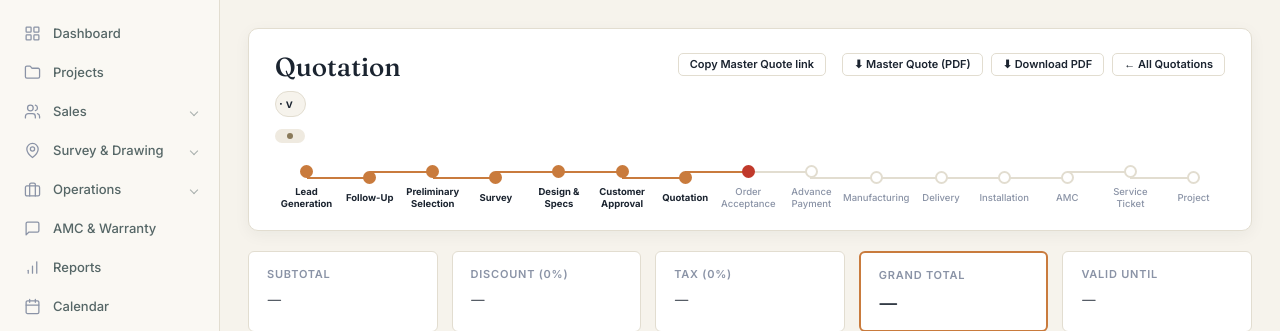
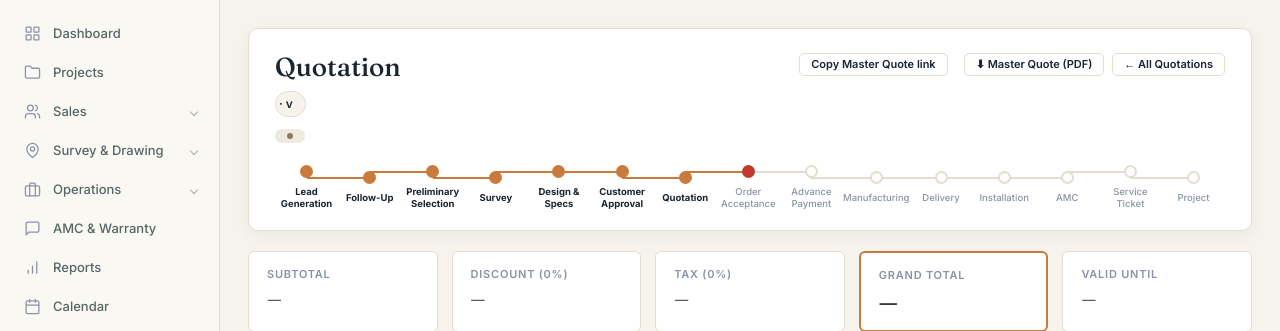
Before and after one commit to sakshioffice2026/quoting_studio, a Python web app: template app/templates/quotation_detail.html in a window 1280 px wide. Shown: the top 331 px of the page. Run offline with Jinja, Linux system fonts and the light colour scheme; the template is opened without the code that fills it, so the values that code supplies are empty.

Commit message:
Remove Download PDF button from quotation detail

```diff
--- a/app/templates/quotation_detail.html
+++ b/app/templates/quotation_detail.html
@@ -45,7 +45,6 @@
           {{ share_link_button('master_quote', quotation.id) }}{{ share_link_script() }}
           {% endif %}
           <a href="{{ url_for('proposal.download_master_pdf', quotation_id=quotation.id) }}" class="btn btn-secondary btn-sm">⬇ Master Quote (PDF)</a>
-          <a href="{{ url_for('quotation.download_pdf', quotation_id=quotation.id) }}" class="btn btn-secondary btn-sm">⬇ Download PDF</a>
           <a href="{{ url_for('quotation.index') }}" class="btn btn-secondary btn-sm">← All Quotations</a>
         </div>
       </div>
```
